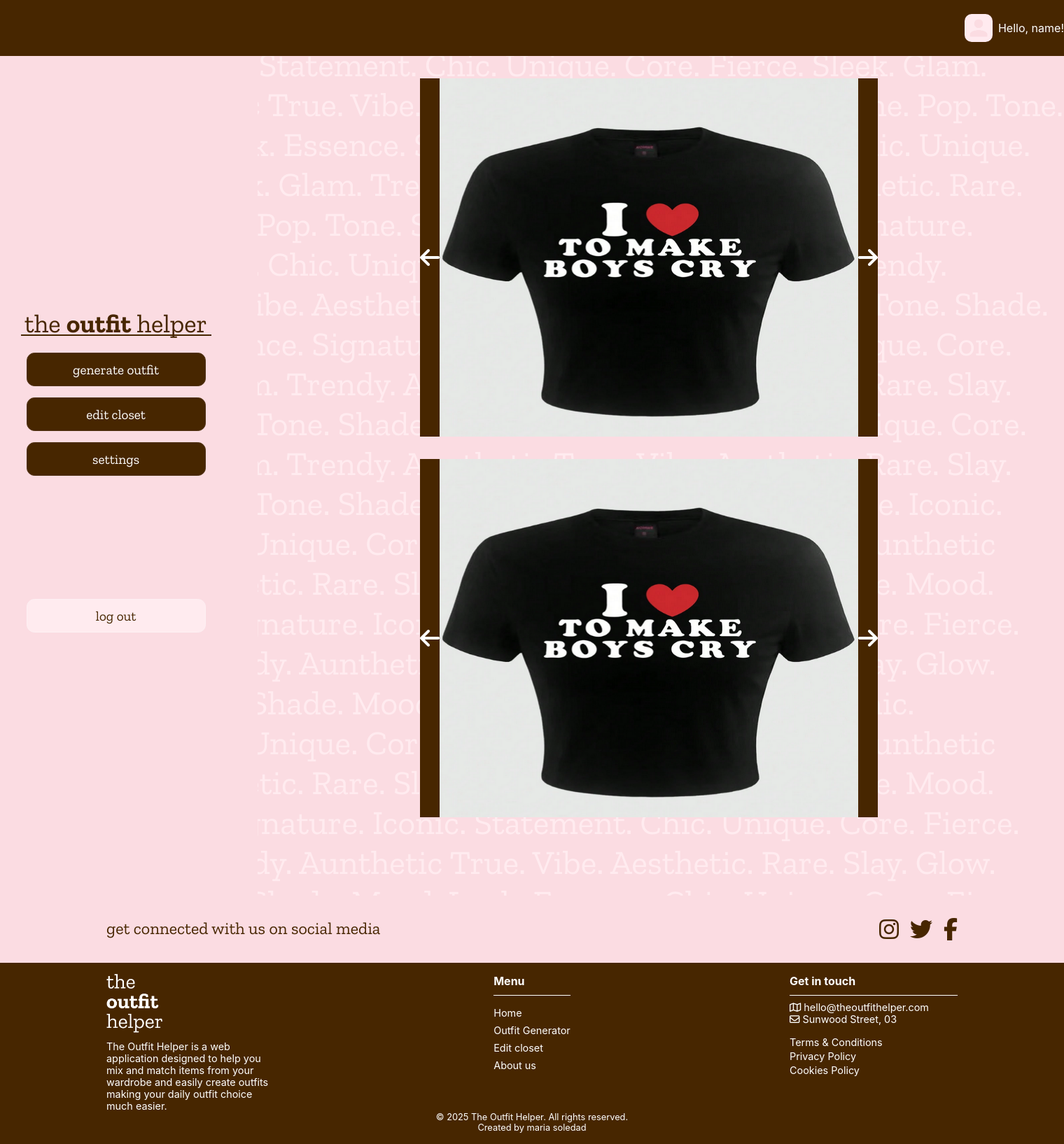
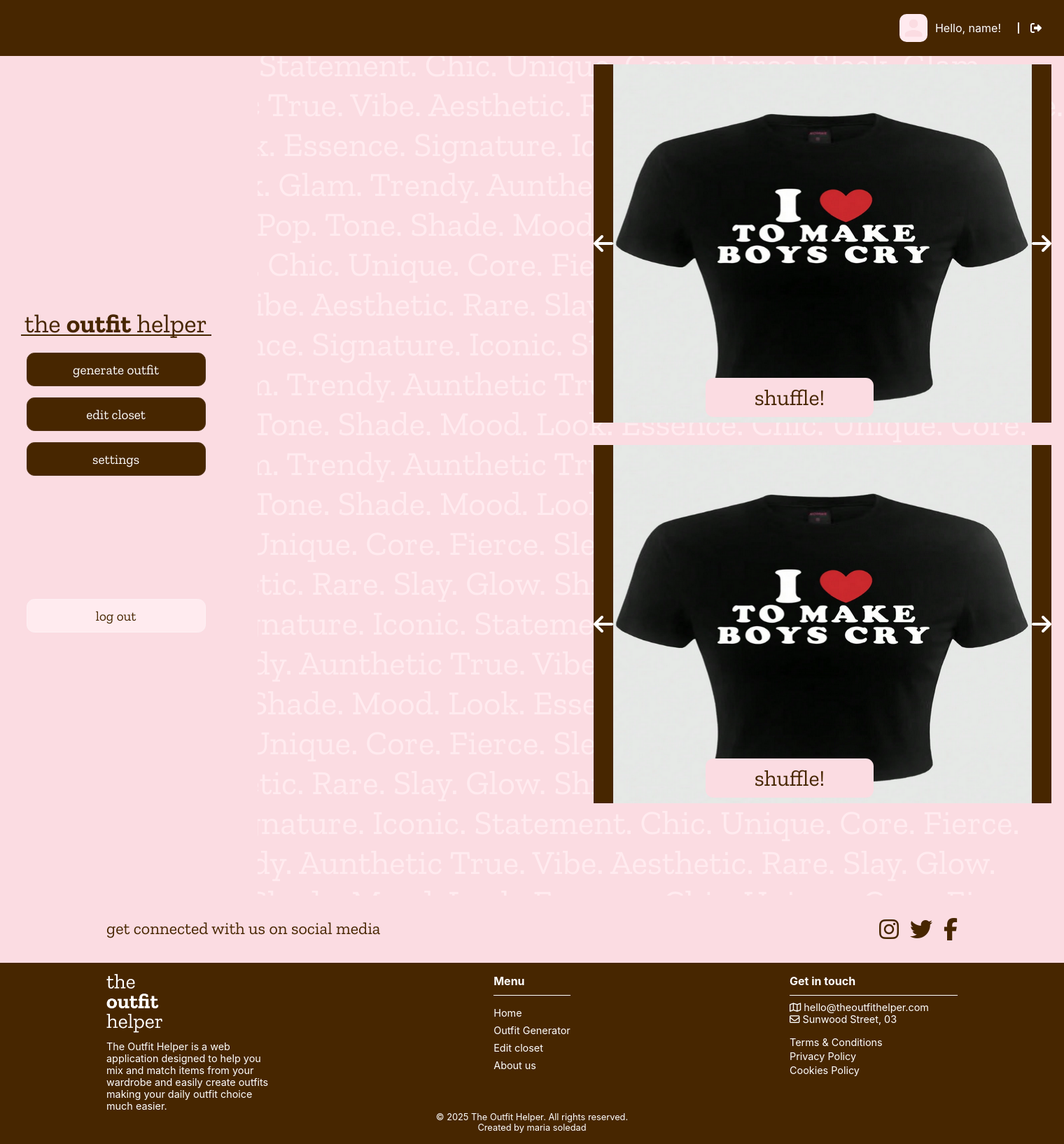
Before and after one commit to mariasoledadperozo/theoutfithelper, a PHP site: page / in a window 1520 px wide. Shown: the whole page at 70% size. Run offline with PHP 8.4, Linux system fonts and the light colour scheme; some web fonts are replaced.

Commit message:
19-08-2025: Tercer cambio

```diff
--- a/assets/css/style.css
+++ b/assets/css/style.css
@@ -181,6 +181,15 @@ main {
 
 #secondary-header span {
     font-size: 1rem;
+    margin-left: 0.2rem;
+}
+
+#secondary-header i {
+    cursor: pointer;
+    color: var(--color-font-light);
+    border-left: var(--color-font-light) solid 2px;
+    padding-left: 1rem;
+    margin: 0 2rem 0 1rem;
 }
 
 
@@ -322,7 +331,7 @@ footer {
     flex-direction: column;
     align-items: center;
     gap: 2rem;
-    transform: translateX(14.5rem);
+    transform: translateX(30rem);
     margin-top: 7rem;
 }
 
@@ -339,7 +348,7 @@ footer {
     height: 5rem;
 }
 
-article .card-clothing button {
+.arrow-button {
     background-color: var(--color-primary-brown);
     border: none;
     color: var(--color-font-light);
@@ -348,7 +357,7 @@ article .card-clothing button {
 }
 
 
-article .card-clothing button i {
+.arrow-button i {
     font-size: 2rem;
 }
 
@@ -358,3 +367,32 @@ article .card-clothing button i {
     object-fit: cover;
     border-radius: 5%;
 }
+
+.shuffle-button {
+    background-color: var(--color-secundary-dark-pink);
+    border: none;
+    color: var(--color-primary-brown);
+    padding: 0.5rem;
+    font-family: 'Zilla Slab', serif;
+    font-size: 2rem;
+    margin: 0.5rem;
+    padding: 0.5rem 1rem;
+    width: 15rem;
+    height: 3.5rem;
+    border-radius: 0.7rem;
+    cursor: pointer;
+    z-index: 3;
+    position: absolute;
+    bottom: 0px;
+    left: 50%;
+    transform: translateX(-50%);
+}
+
+.card-button {
+    display: flex;
+    flex-direction: column;
+    align-items: center;
+    justify-content: center;
+    bottom: 20px;
+    position: relative;
+}
--- a/index.php
+++ b/index.php
@@ -12,26 +12,33 @@
         <div class="main-wrapper">
         <?php include 'vistas/header.php'; ?>
             <article id="clothing-cards">
+            <div class="card-button">
                 <section class="card-clothing">
-                <button>
+                        <button class="arrow-button">
                                 <i class="fa-solid fa-arrow-left"></i>
                          </button>
                                     <img src="/theoutfithelper/assets/img/top.png" alt="Clothing Item 1" id="clothing-img">
-                <button>
+                        <button class="arrow-button">
                                  <i class="fa-solid fa-arrow-right"></i>
                         </button>
                 </section>
+                <button class="shuffle-button">shuffle!</button>
+            </div>
+
+              <div class="card-button">
                 <section class="card-clothing">
-                <button>
+                        <button class="arrow-button">
                                 <i class="fa-solid fa-arrow-left"></i>
                          </button>
                                     <img src="/theoutfithelper/assets/img/top.png" alt="Clothing Item 1" id="clothing-img">
-                <button>
+                        <button class="arrow-button">
                                  <i class="fa-solid fa-arrow-right"></i>
                         </button>
                 </section>
-        </article>
+                <button class="shuffle-button">shuffle!</button>
             </div>
+    </div>
+
     <?php include 'vistas/background.php'; ?>
     <?php include 'vistas/footer.php'; ?>
 
--- a/vistas/header.php
+++ b/vistas/header.php
@@ -41,4 +41,5 @@
                     echo $nombre;
                     ?>!
         </span>
+        <i class="fa-solid fa-right-from-bracket"></i>
 </header>
```
Lines whose indentation alone changed are shown as unchanged.
